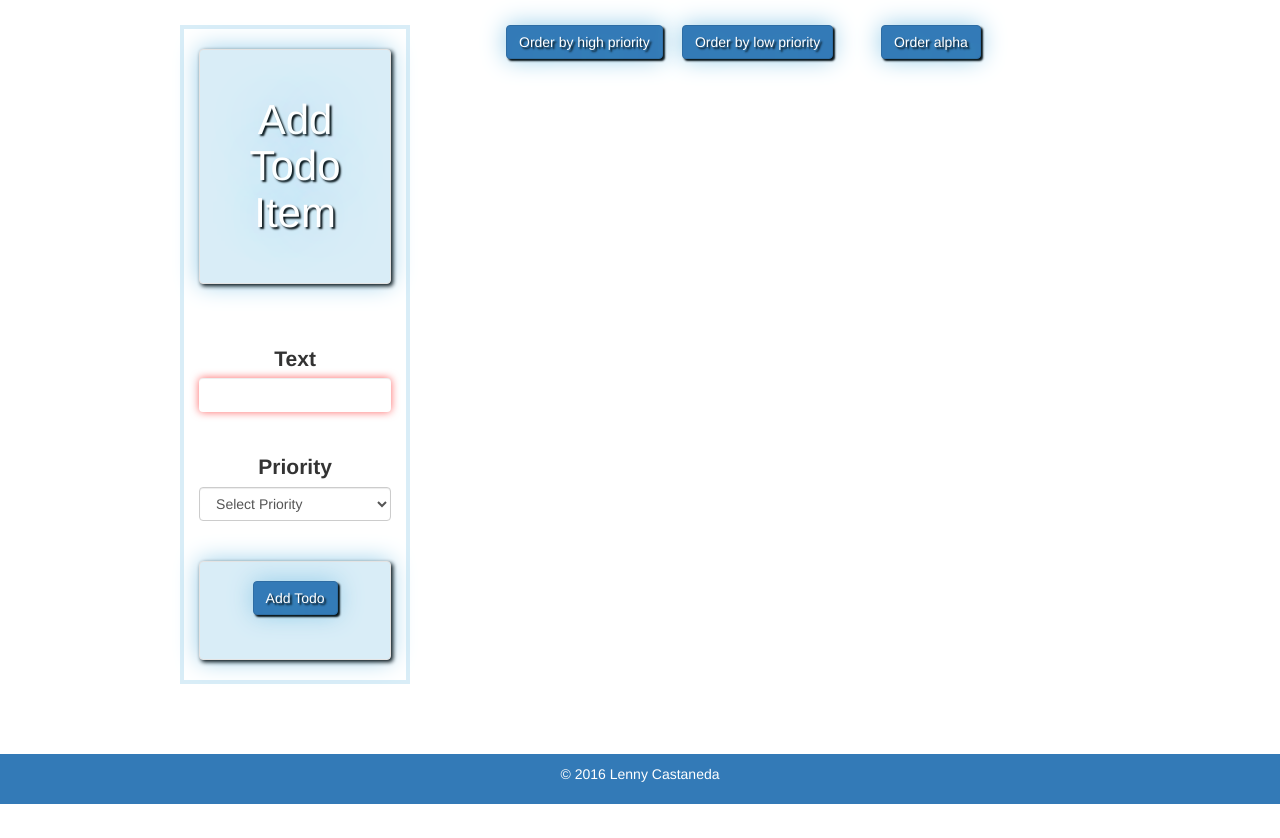
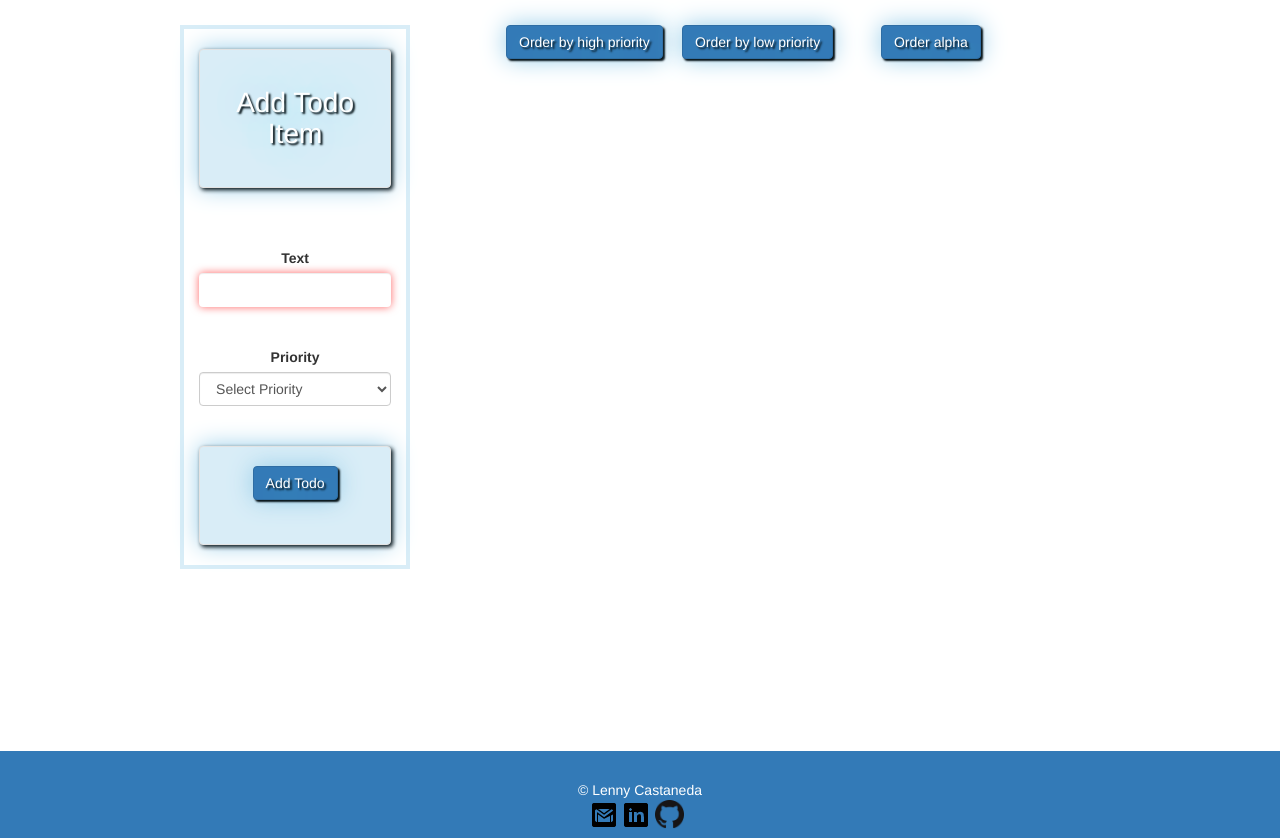
Before and after one commit to LennyCastaneda/06-VSTDA, a website: page src/index.html in a window 1280 px wide. Drawn offline with nearby package versions, Linux system fonts and the light colour scheme; files that its build step writes are made by us from their sources; files whose address does not match are found by name.

Commit message:
made more changes to footer css js and html files.

```diff
--- a/src/css/styles.css
+++ b/src/css/styles.css
@@ -51,22 +51,36 @@ a.close {
   float: right;
 }
 
+a {
+  color: #ffffff;
+}
+
 #container {
 	padding:  60px;
 }
 
-.footer, .sticky-div{
+.footer {
 	position: relative;
 	right:  0;
 	bottom:  0;
 	left:  0;
-	padding:  1rem;
-	margin-top: 1px;
+	padding:  .9rem;
+	margin-top: 0px;
 	text-align: center;
 	background: #337ab7;
 	color:  white;
 }
 
+.push {
+	height: .5em;
+}
+
+/*Establishes the parameters for sticky footer*/
+.footer, .push {
+	font-size: 1em;
+	clear: both;
+	text-align: center;
+}
 
 .container .col-sm-8 .col-md-8 .text-center {
 	padding-top:  1px;
@@ -130,7 +144,6 @@ input.form-control,input.form-control:focus {
 		display: table;
 		clear: both;
 	}
-
 }
 
 @media (min-width: 1025px) {
--- a/src/index.html
+++ b/src/index.html
@@ -10,8 +10,8 @@
 		<!-- endbower -->
 
 		<!-- inject:bootstrap -->
-<!-- 		<script src="https://ajax.googleapis.com/ajax/libs/jquery/1.12.4/jquery.min.js"></script>
-  		<script src="http://maxcdn.bootstrapcdn.com/bootstrap/3.3.7/js/bootstrap.min.js"></script> -->
+		<script src="https://ajax.googleapis.com/ajax/libs/jquery/1.12.4/jquery.min.js"></script>
+  		<script src="http://maxcdn.bootstrapcdn.com/bootstrap/3.3.7/js/bootstrap.min.js"></script>
 		<!-- endinject -->
 
 		<!-- inject:css -->
@@ -23,7 +23,7 @@
 	<div class="wrap">  <!-- Wrapper div to push down the foot to bottom of the view port-->
 		<div class="container" ng-controller="mainCtrl">
 			<!-- App Container -->
-			<div class="form-group lead m-b-3">
+			<div class="form-group">
 					<!-- Form container -->
 					<div class="row" id="todoapp">
 						<!-- Added ng-submit="addTodo()" here so that we can use the required class function to check for input validation.-->
@@ -91,14 +91,22 @@
 					<!-- <pre>{{todos | json}}</pre>  --><!-- To preview the code in real time -->
 			</div> <!-- App contianer-->
 		</div> <!-- MainCtrl ng-controller div -->
-	</div> <!-- Wrap class that pushea down footer -->
+
+	<!-- Div for sticky footer -->
+	<div class="stick-footer"></div>
+
+</div> <!-- Wrap class that pushea down footer -->
 
 	<!-- Footer div -->
-
-	<div class="">
-		<footer class="footer">
-			<p>&copy; 2016 Lenny Castaneda</p>
-		</footer>
+	<div class="footer">
+		<br>
+		<span>&copy; Lenny Castaneda</span>
+		<br>
+		<div class="icons">
+			<span><a href="mailto: lenny.castaneda@gmail.com"><img src="img/glyphicons-social-19-gmail.png" alt="Email"></a></span>&nbsp;
+			<span><a href="https://www.linkedin.com/in/lennyjcastaneda"><img src="img/glyphicons-social-18-linked-in.png" alt="LinkedIn"></a></span>&nbsp;
+			<span><a href="https://github.com/LennyCastaneda"><img src="img/glyphicons-gitHub.png" width="29" alt="GitHub"></a></span>&nbsp;
+		</div>
 	</div>
 
 	<!-- bower:js -->
```
Also changed, not shown: img/glyphicons-gitHub.png (added), img/glyphicons-social-18-linked-in.png (added), img/glyphicons-social-19-gmail.png (added), src/js/app.js (line endings or trailing spaces).
